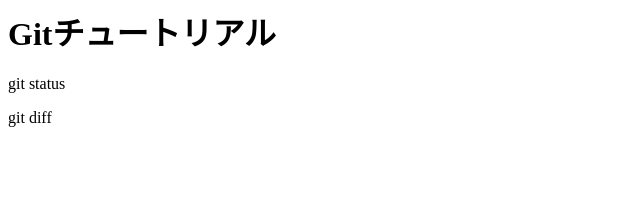
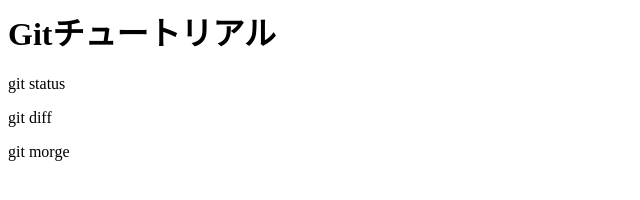
Before and after one commit to saitouyuusuke/git_tutorial, a plain HTML site: page index.html in a window 1280 px wide. Shown: the full height of the page, 0-640 px from the left. Drawn offline with Linux system fonts and the light colour scheme.

Commit message:
git merge 追記

```diff
--- a/index.html
+++ b/index.html
@@ -1,3 +1,4 @@
 <h1>Gitチュートリアル</h1>
 <P>git status</p>
 <p>git diff</p>
+<p>git morge</p>
```
